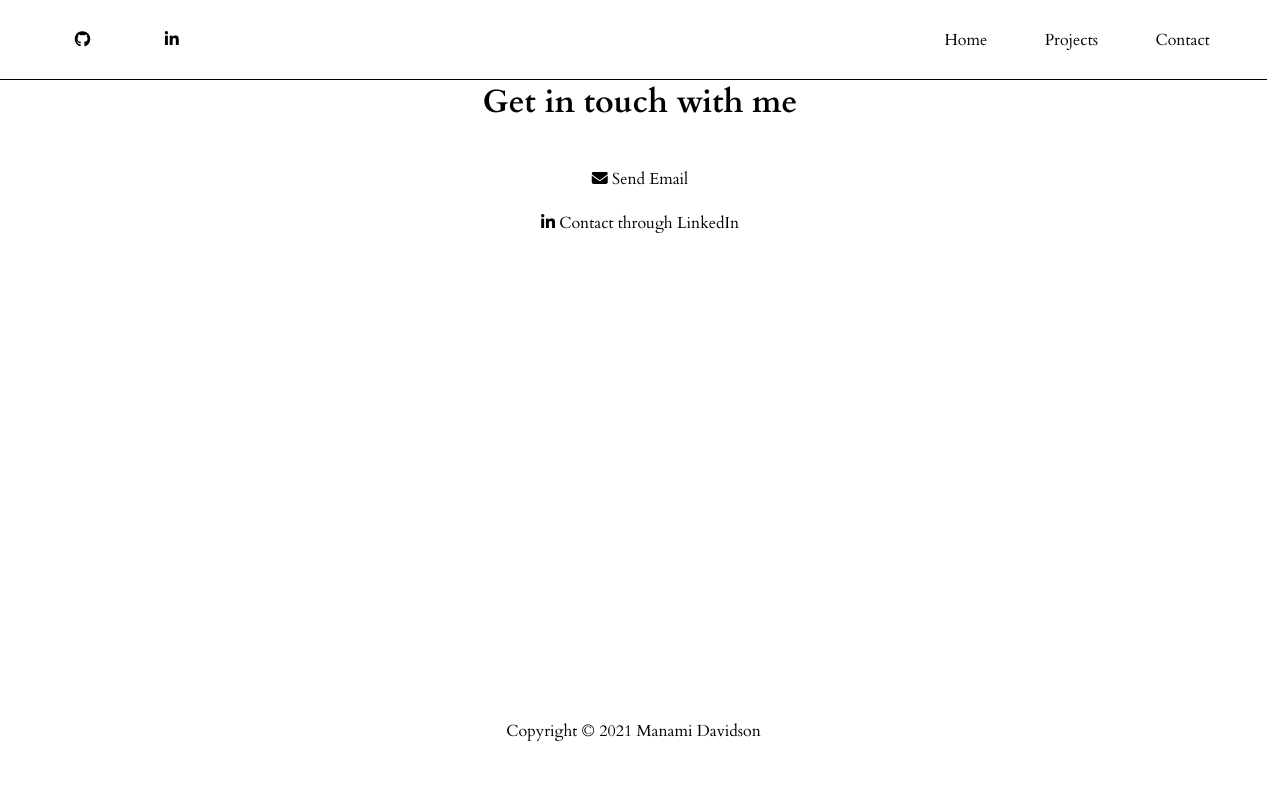
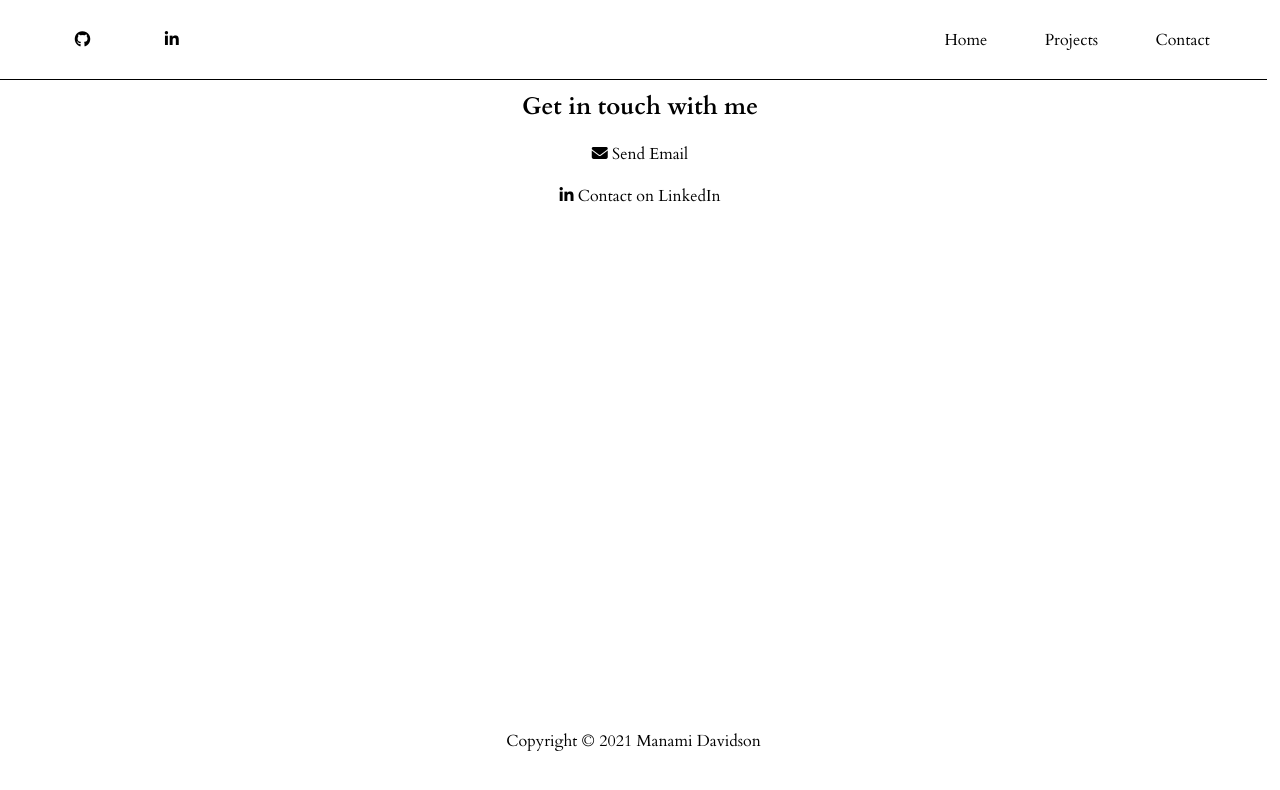
Before and after one commit to manami-d/manami-portfolio, a React (Create React App) app: page /contact in a window 1280 px wide. Shown: the top 790 px of the page. Built offline with nearby package versions, Linux system fonts and the light colour scheme.

Commit message:
Change spaces between h1 and p

```diff
--- a/src/pages/About.js
+++ b/src/pages/About.js
@@ -5,6 +5,15 @@ import { styledPage } from '../styles/globalStyles';
 
 const StyledAbout = styled(styledPage)`
     background: white;
+    h1 {
+        margin-top: 10px;
+    }
+    h3 {
+        margin: 10px 0;
+    }
+    p {
+        margin: 10px 0;
+    }
 `;
 
 const About = () => {
@@ -16,11 +25,8 @@ const About = () => {
         <StyledAbout>
             <div className={'main-left'}>
                 <h1>Manami Davidson</h1>
-                <br />
                 <h3>Web Developer</h3>
-                <br />
                 <p>HTML | CSS | JavaScript | Bootstrap | Git | Github</p>
-                <br />
             </div>
             <div className={'main-right'}>
                 <img src={topImage} alt="beach and combi" style={topImageStyle} />
--- a/src/pages/Contact.js
+++ b/src/pages/Contact.js
@@ -1,20 +1,32 @@
 import React from 'react';
+import styled from 'styled-components';
+
+const StyledContact = styled.section`
+    min-height: 80vh;
+    width: 100vw;
+    h1 {
+        margin-top: 10px;
+    }
+    p {
+        margin: 20px 0;
+    }
+`;
 
 const Contact = () => {
     return (
-        <div className="contact-page">
+        <StyledContact>
             <h1>Get in touch with me</h1>
-            <br />
-            <br />
-            <i className="fa fa-envelope" aria-hidden="true"></i>
-            <a href="mailto:manamikdavidson@gmail.com"> Send Email</a>
-            <br />
-            <br />
-            <i className="fab fa-linkedin-in"></i>
-            <a href="https://www.linkedin.com/in/manami-davidson/"> Contact through LinkedIn</a>
-            <br />
-            <br />
-        </div>
+            <p>
+                <a href="mailto:manamikdavidson@gmail.com">
+                    <i className="fa fa-envelope" aria-hidden="true"></i> Send Email
+                </a>
+            </p>
+            <p>
+                <a href="https://www.linkedin.com/in/manami-davidson/">
+                    <i className="fab fa-linkedin-in"></i> Contact on LinkedIn
+                </a>
+            </p>
+        </StyledContact>
     );
 };
 
--- a/src/pages/Projects.js
+++ b/src/pages/Projects.js
@@ -5,6 +5,9 @@ import ProjectLinks from '../components/ProjectLinks';
 const StyledProjects = styled.section`
     min-height: 80vh;
     width: 100vw;
+    h1 {
+        margin-top: 10px;
+    }
     .cardBodyStyle {
         display: flex;
         flex-direction: column;
@@ -44,7 +47,6 @@ const StyledProjects = styled.section`
     }
     //tablet
     @media only screen and (min-width: 720px) {
-        /* font-size: 1.5rem; */
         .img {
             width: 25vw;
             max-height: 25vw;
@@ -52,12 +54,8 @@ const StyledProjects = styled.section`
     }
     //desktop
     @media only screen and (min-width: 1200px) {
-        /* .project {
-            margin-top: 2.5rem;
-        } */
         .project {
             width: 40vw;
-            /* margin: 2vw; */
         }
     }
 `;
--- a/src/styles/globalStyles.js
+++ b/src/styles/globalStyles.js
@@ -20,10 +20,10 @@ export const GlobalStyles = styled.main`
         height: 5vh;
         text-align: center;
     }
-    .contact-page {
+    /* .contact-page {
         min-height: 80vh;
         width: 100vw;
-    }
+    } */
 `;
 
 export const styledPage = styled.section`
```
